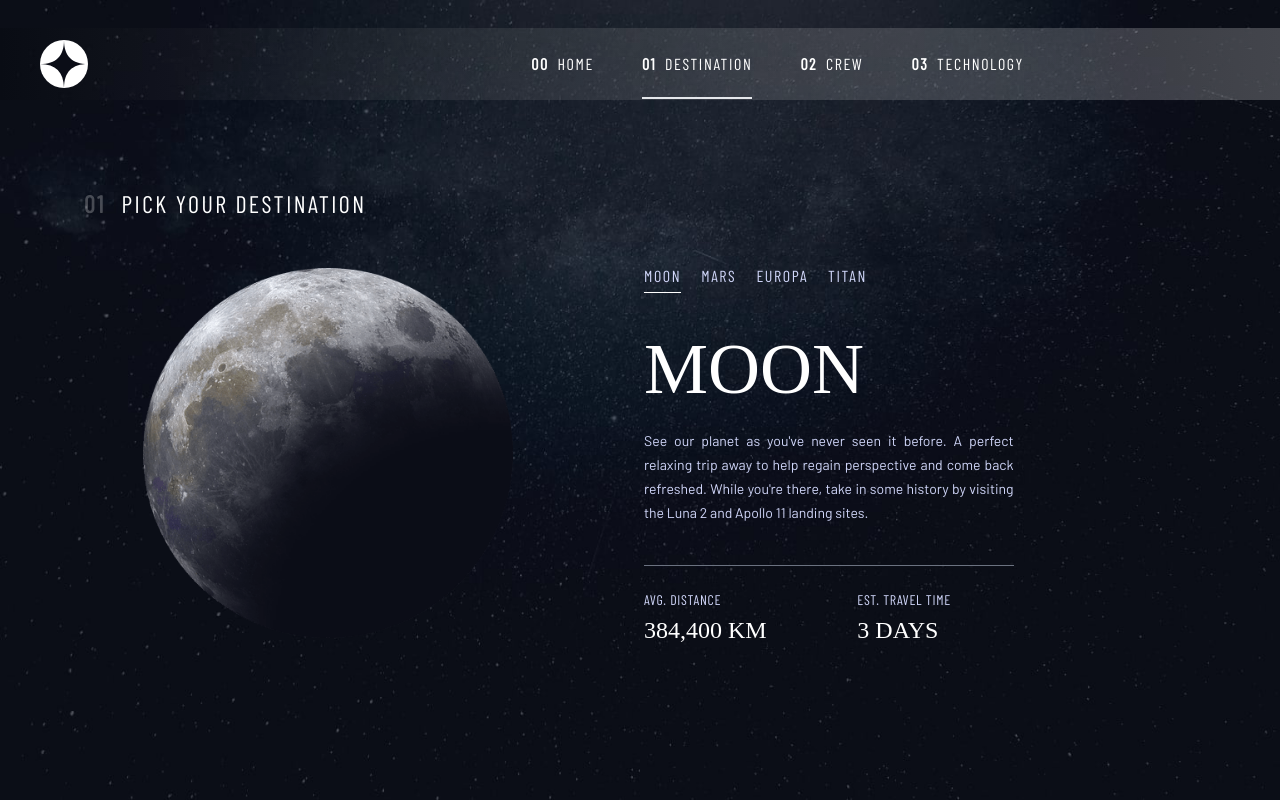
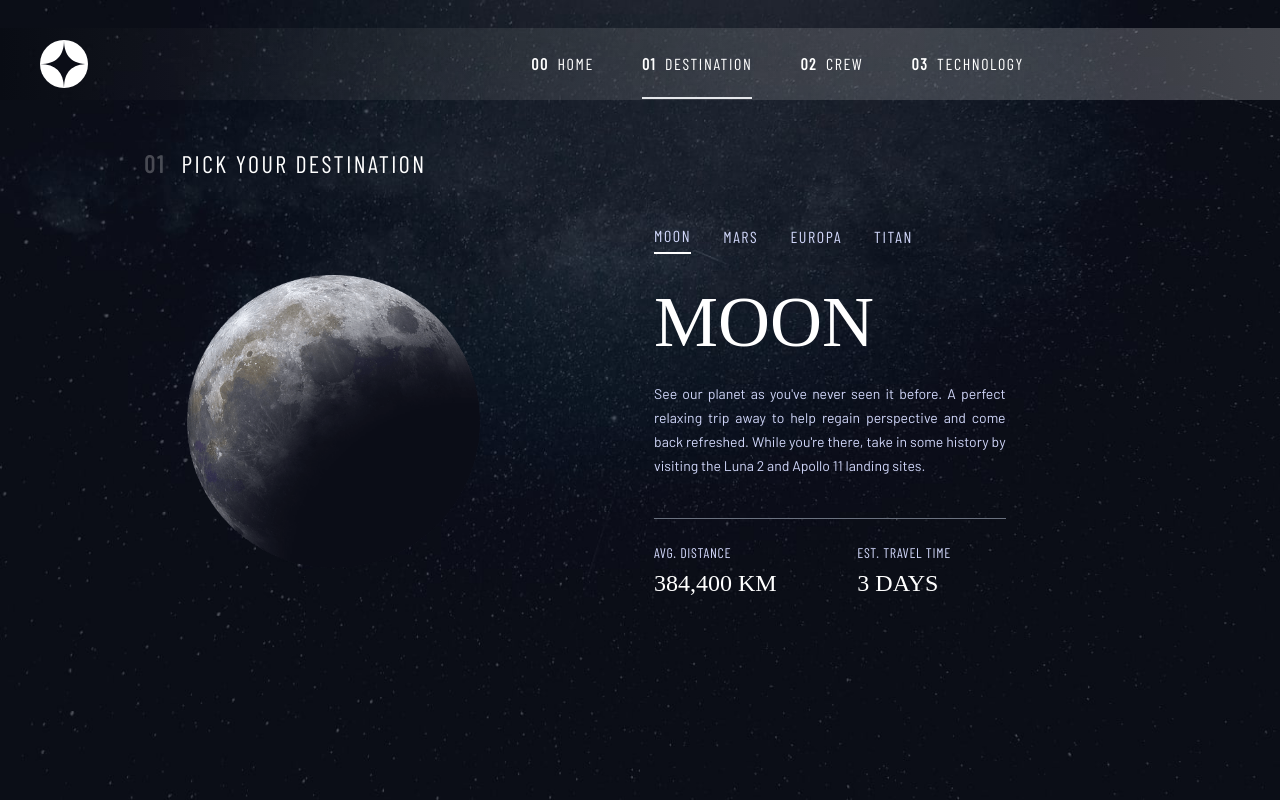
Before and after one commit to juniorthx3/space-tourism-multi-page-website, a React (Create React App) app: page /destination in a window 1280 px wide. Built offline with nearby package versions, Linux system fonts and the light colour scheme; a web font is replaced by a local one.

Commit message:
Fix Destination Layout

```diff
--- a/src/pages/Destination.jsx
+++ b/src/pages/Destination.jsx
@@ -8,19 +8,17 @@ const Destination = () => {
 
   return (
     <section className="destinationBackground destination">
+      <h2 className="h2"><span className="span">01</span>Pick your destination</h2>
       <div className='containerBox'>
-          <div className='text-center md:text-left'>
-            <h2 className="h2">
-              <span className="span">01</span>Pick your destination
-            </h2>
+          <div className='flex items-center text-center md:text-left'>
             <img src={images.png} alt={name} title={name} className="img" />
           </div>
           <div className='infoBox'>
-              <ul className="flex items-center justify-center md:justify-start mb-10">
+              <ul className="flex items-center justify-center mb-8 md:justify-start">
                   {records.map((menu, index) => (
-                    <li key={index} className="mr-7 md:mr-5">
+                    <li key={index} className="mr-7 md:mr-8">
                       <button onClick={() => setIndexx(index)}
-                              className={`font-barlowCondensed not-italic font-normal leading-4 text-specialBlue uppercase text-md tracking-widest pb-2 border-b border-transparent focus:text-white md:text-md ${index === indexx && "border-b border-white"}`}
+                              className={`font-barlowCondensed not-italic font-normal leading-4 text-specialBlue uppercase text-md tracking-widest pb-2 focus:text-white md:text-md ${index === indexx && "border-b-2 border-white"}`}
                       >
                         {menu.name}
                       </button>
--- a/src/style.css
+++ b/src/style.css
@@ -24,7 +24,7 @@ header .nav{
 }
 
 header nav .hr{
-    @apply hidden xl:block absolute left-56 bg-white opacity-25;
+    @apply hidden absolute left-56 bg-white opacity-25 xl:block;
 }
 
 .btn-position, .btn-position2{
@@ -100,11 +100,11 @@ header nav .hr{
 
 /* GLOBAL */
 .containerBox{
-    @apply grid grid-cols-1 gap-2 px-5 pt-32 md:grid-cols-2 xl:max-w-7xl xl:mx-auto md:mt-14;
+    @apply grid grid-cols-1 gap-7 px-7 md:mx-3 md:grid-cols-2  xl:max-w-7xl xl:mx-auto;
 }
 
 .h2{
-    @apply uppercase text-xl pb-5 font-barlowCondensed not-italic font-normal tracking-widest md:leading-10 md:text-2xl md:pb-6;
+    @apply mt-36 uppercase text-xl pb-5 font-barlowCondensed not-italic font-normal tracking-widest text-center md:px-20 md:text-left md:leading-10 md:text-2xl;
 }
 
 .span{
@@ -114,17 +114,17 @@ header nav .hr{
 
 /* DESTINATION COMPONENT (DESTINATION.JSX) */
 
-.destination .img{
-    @apply w-1/2 md:w-3/5 mx-auto md:mt-5;
-}
-
 .destinationBackground{
     /*Add background for destination page*/
     @apply bg-destinationMobile md:bg-destinationTablet lg:bg-destinationDesktop;
 }
 
+.destination .img{
+    @apply w-1/2 mx-auto;
+}
+
 .destination .infoBox{
-    @apply text-center pt-5 md:pt-20 md:text-left pb-10;
+    @apply text-center pt-5  md:text-left pb-10;
 }
 
 .destination .title{
```
